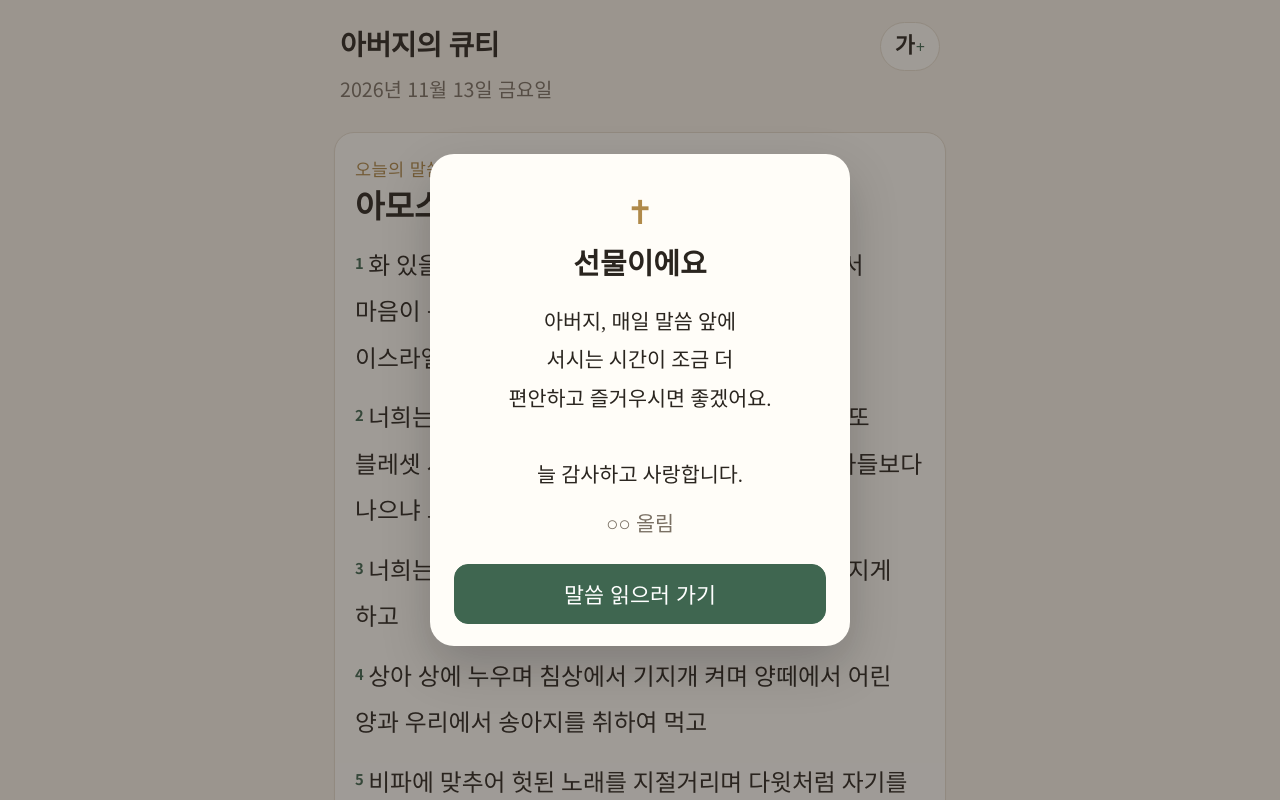
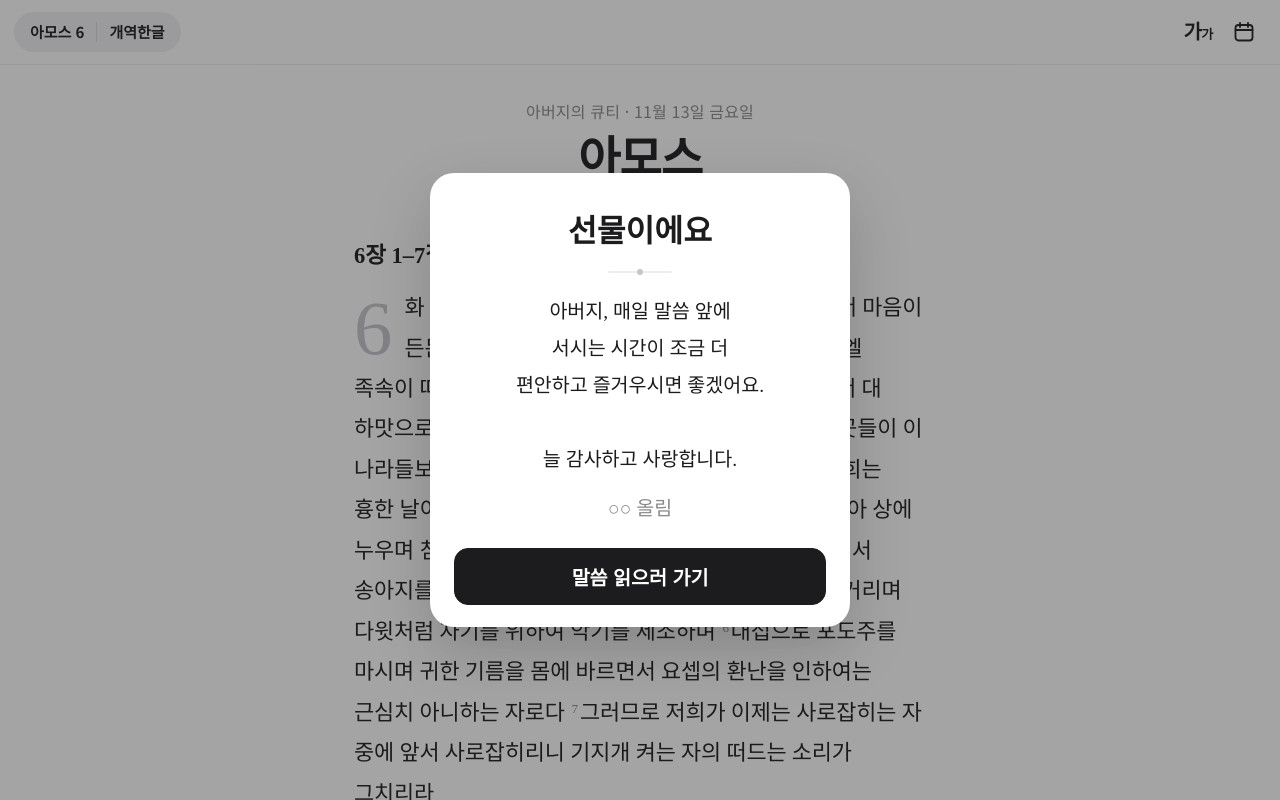
Before and after one commit to soak929/Qt, a plain HTML site: page index.html in a window 1280 px wide. Shown: the top 800 px of the page. Drawn offline with Linux system fonts and the light colour scheme; a web font is replaced by a local one.

Commit message:
디자인 개편: 읽기 중심 모던 레이아웃, 형광펜
Co-Authored-By: Claude Opus 5.5 <noreply@anthropic.com>
Claude-Session: https://claude.ai/code/session_01Nre8MzYxBsKFgpiQkmwyUf

```diff
--- a/app.js
+++ b/app.js
@@ -53,32 +53,57 @@
   }
 
   // ---------- 본문 표시 ----------
-  async function showPassage(ref, title) {
+  let HL = store.get("qt.hl", {});
+
+  function setHeader(bookName, head, pill) {
+    $("book-title").textContent = bookName;
+    $("ref-title").textContent = head;
+    $("pill-ref").textContent = pill;
+  }
+
+  function verseHead(ref) {
+    if (ref.start_ch === ref.end_ch) {
+      if (ref.end_v >= 999) return `${ref.start_ch}장`;
+      return ref.start_v === ref.end_v ? `${ref.start_ch}장 ${ref.start_v}절` : `${ref.start_ch}장 ${ref.start_v}–${ref.end_v}절`;
+    }
+    return `${ref.start_ch}장 ${ref.start_v}절 – ${ref.end_ch}장 ${ref.end_v}절`;
+  }
+
+  async function showPassage(ref) {
     const box = $("verses");
     box.textContent = "";
-    $("ref-title").textContent = title || ref.label;
     try {
       const book = await getBook(ref.book_no);
+      setHeader(book.name, verseHead(ref), `${book.name} ${ref.start_ch}`);
       for (let ch = ref.start_ch; ch <= ref.end_ch; ch++) {
         const chapter = book.chapters[String(ch)] || {};
         const nums = Object.keys(chapter).map(Number).sort((a, b) => a - b);
         const from = ch === ref.start_ch ? ref.start_v : 1;
         const to = ch === ref.end_ch ? ref.end_v : nums[nums.length - 1];
-        if (ref.start_ch !== ref.end_ch) {
-          const mark = document.createElement("p");
-          mark.className = "ch-mark";
-          mark.textContent = `${ch}장`;
-          box.appendChild(mark);
-        }
-        nums.filter((n) => n >= from && n <= to).forEach((n) => {
-          const p = document.createElement("p");
-          const vn = document.createElement("span");
-          vn.className = "vn";
-          vn.textContent = n;
-          p.appendChild(vn);
-          p.appendChild(document.createTextNode(chapter[String(n)]));
-          box.appendChild(p);
+        const para = document.createElement("p");
+        const cap = document.createElement("span");
+        cap.className = "dropcap";
+        cap.textContent = ch;
+        para.appendChild(cap);
+        nums.filter((n) => n >= from && n <= to).forEach((n, i) => {
+          const key = `${book.no}-${ch}-${n}`;
+          const span = document.createElement("span");
+          span.className = "v" + (HL[key] ? " hl" : "");
+          if (!(i === 0 && n === 1)) {
+            const vn = document.createElement("sup");
+            vn.className = "vn";
+            vn.textContent = n;
+            span.appendChild(vn);
+          }
+          span.appendChild(document.createTextNode(chapter[String(n)] + " "));
+          span.onclick = () => {
+            if (HL[key]) delete HL[key]; else HL[key] = true;
+            span.classList.toggle("hl", !!HL[key]);
+            store.set("qt.hl", HL);
+          };
+          para.appendChild(span);
         });
+        box.appendChild(para);
       }
     } catch (e) {
       box.textContent = "본문을 불러오지 못했어요. 인터넷 연결을 확인하고 다시 열어 주세요.";
@@ -117,7 +142,7 @@
     $("pick-go").onclick = () => {
       const b = BOOKS.find((x) => x.no === +bookSel.value);
       const ch = +chSel.value;
-      showPassage({ book_no: b.no, start_ch: ch, start_v: 1, end_ch: ch, end_v: 999 }, `${b.name} ${ch}장`);
+      showPassage({ book_no: b.no, start_ch: ch, start_v: 1, end_ch: ch, end_v: 999 });
     };
     $("picker").hidden = false;
   }
@@ -222,6 +247,7 @@
       btn.textContent = "이 날 본문 다시 읽기";
       btn.onclick = () => {
         showNotice(`${prettyDate(key)} 본문이에요.`);
+        $("today-date").textContent = prettyDate(key);
         showPassage(ref);
         $("duranno-link").href = DURANNO(key);
         window.scrollTo({ top: 0, behavior: "smooth" });
@@ -242,7 +268,6 @@
     let idx = store.get("qt.scale", 1);
     const apply = () => {
       document.documentElement.style.setProperty("--scale", SCALES[idx]);
-      $("font-btn").querySelector("span").textContent = "+".repeat(idx) || "+";
     };
     apply();
     $("font-btn").onclick = () => { idx = (idx + 1) % SCALES.length; store.set("qt.scale", idx); apply(); };
@@ -261,8 +286,9 @@
 
   // ---------- 시작 ----------
   async function init() {
-    if (CFG.title) { $("site-title").textContent = CFG.title; document.title = CFG.title; }
-    $("today-date").textContent = prettyDate(TODAY);
+    if (CFG.title) document.title = CFG.title;
+    $("today-date").textContent = `${CFG.title ? CFG.title + " · " : ""}${prettyDate(TODAY).replace(/^\d+년 /, "")}`;
+    $("cal-jump").onclick = () => $("cal-section").scrollIntoView({ behavior: "smooth" });
     $("duranno-link").href = DURANNO(TODAY);
     setupFont();
     setupGift();
@@ -279,7 +305,7 @@
       HISTORY = history || {};
       if (today && today.date && !HISTORY[today.date]) HISTORY[today.date] = today;
     } catch (e) {
-      $("ref-title").textContent = "잠시 연결이 어려워요";
+      setHeader("잠시만요", "", "연결 확인");
       showNotice("인터넷 연결을 확인하고 다시 열어 주세요.");
       return;
     }
@@ -289,7 +315,7 @@
     if (ref) {
       showPassage(ref);
     } else {
-      $("ref-title").textContent = "오늘 본문 준비 중";
+      setHeader("오늘의 말씀", "본문 준비 중", "오늘 본문");
       showNotice(
         !navigator.onLine
           ? "지금 인터넷에 연결되어 있지 않아 오늘 본문을 가져오지 못했어요. 연결되면 다시 열어 주세요. 그동안 아래에서 본문을 직접 고르실 수 있어요."
--- a/index.html
+++ b/index.html
@@ -4,58 +4,70 @@
   <meta charset="utf-8">
   <meta name="viewport" content="width=device-width, initial-scale=1, viewport-fit=cover">
   <title>오늘의 큐티</title>
-  <meta name="theme-color" content="#F7F2E9">
+  <meta name="theme-color" content="#FFFFFF">
   <link rel="manifest" href="manifest.webmanifest">
   <link rel="icon" href="icons/icon-192.png">
   <link rel="apple-touch-icon" href="icons/apple-touch-icon.png">
   <meta name="apple-mobile-web-app-capable" content="yes">
+  <meta name="apple-mobile-web-app-status-bar-style" content="default">
   <meta name="apple-mobile-web-app-title" content="오늘의 큐티">
   <link rel="preconnect" href="https://fonts.googleapis.com">
   <link rel="preconnect" href="https://fonts.gstatic.com" crossorigin>
-  <link href="https://fonts.googleapis.com/css2?family=Gowun+Batang:wght@400;700&family=Noto+Sans+KR:wght@400;500;700&display=swap" rel="stylesheet">
+  <link href="https://fonts.googleapis.com/css2?family=Noto+Serif+KR:wght@400;600;700&family=Noto+Sans+KR:wght@400;500;700&display=swap" rel="stylesheet">
   <link rel="stylesheet" href="style.css">
 </head>
 <body>
-  <header class="top">
-    <div class="top-row">
-      <h1 id="site-title">오늘의 큐티</h1>
-      <button id="font-btn" class="chip" aria-label="글씨 크기 바꾸기">가<span>+</span></button>
+  <!-- 상단 바 -->
+  <header class="bar">
+    <div class="pill" role="group" aria-label="오늘 본문">
+      <span id="pill-ref">불러오는 중</span>
+      <span class="pill-sep"></span>
+      <span>개역한글</span>
     </div>
-    <p id="today-date" class="date"></p>
+    <div class="bar-icons">
+      <button id="font-btn" class="icon-btn" aria-label="글씨 크기 바꾸기"><span class="aa">가<small>가</small></span></button>
+      <button id="cal-jump" class="icon-btn" aria-label="묵상 달력 보기">
+        <svg width="24" height="24" viewBox="0 0 24 24" fill="none" stroke="currentColor" stroke-width="1.8" stroke-linecap="round"><rect x="3.5" y="5" width="17" height="15.5" rx="3"/><path d="M3.5 10h17M8 3v4M16 3v4"/></svg>
+      </button>
+    </div>
   </header>
 
   <main>
     <!-- 오늘의 말씀 -->
-    <section class="card word" aria-labelledby="ref-title">
-      <p class="eyebrow">오늘의 말씀 · 개역한글</p>
-      <h2 id="ref-title" class="ref">불러오는 중…</h2>
+    <article class="reader" aria-labelledby="book-title">
+      <p id="today-date" class="kicker"></p>
+      <h1 id="book-title" class="book">&nbsp;</h1>
+      <div class="ornament" aria-hidden="true"><span></span></div>
+      <h2 id="ref-title" class="passage-head"></h2>
+
       <div id="notice" class="notice" hidden></div>
       <div id="picker" class="picker" hidden>
-        <p>본문을 직접 골라 읽으실 수 있어요.</p>
         <div class="picker-row">
           <select id="pick-book" aria-label="성경"></select>
           <select id="pick-chapter" aria-label="장"></select>
-          <button id="pick-go" class="btn">읽기</button>
+          <button id="pick-go" class="btn dark">읽기</button>
         </div>
       </div>
+
       <div id="verses" class="verses"></div>
-      <a id="duranno-link" class="link-out" target="_blank" rel="noopener">생명의삶에서 해설 보기 →</a>
-    </section>
+      <p class="tip">구절을 누르면 형광펜으로 표시돼요</p>
+      <a id="duranno-link" class="link-out" target="_blank" rel="noopener">생명의삶에서 해설 보기<span aria-hidden="true">↗</span></a>
+    </article>
 
     <!-- 한 줄 기록 -->
-    <section class="card note" aria-labelledby="note-title">
-      <h2 id="note-title" class="section-title">오늘의 한 줄</h2>
+    <section class="block" aria-labelledby="note-title">
+      <h2 id="note-title" class="block-title">오늘의 한 줄</h2>
       <p class="hint">마음에 남은 말씀이나 기도를 한 줄로 남겨 보세요.</p>
       <textarea id="note-input" rows="3" maxlength="300" placeholder="예) 편안함보다 이웃의 아픔을 먼저 보게 하소서"></textarea>
-      <button id="done-btn" class="btn primary wide">오늘 묵상 완료</button>
+      <button id="done-btn" class="btn dark wide">오늘 묵상 완료</button>
       <p id="saved-msg" class="saved" hidden></p>
     </section>
 
     <!-- 달력 -->
-    <section class="card cal" aria-labelledby="cal-title">
+    <section class="block" id="cal-section" aria-labelledby="cal-title">
       <div class="cal-head">
         <button id="cal-prev" class="icon-btn" aria-label="이전 달">‹</button>
-        <h2 id="cal-title" class="section-title"></h2>
+        <h2 id="cal-title" class="block-title"></h2>
         <button id="cal-next" class="icon-btn" aria-label="다음 달">›</button>
       </div>
       <p id="cal-count" class="hint center"></p>
@@ -74,11 +86,11 @@
   <!-- 선물 메시지 -->
   <div id="gift" class="gift" hidden role="dialog" aria-modal="true" aria-labelledby="gift-title">
     <div class="gift-card">
-      <p class="gift-mark">✝</p>
       <h2 id="gift-title">선물이에요</h2>
+      <div class="ornament" aria-hidden="true"><span></span></div>
       <p id="gift-msg" class="gift-msg"></p>
       <p id="gift-from" class="gift-from"></p>
-      <button id="gift-close" class="btn primary wide">말씀 읽으러 가기</button>
+      <button id="gift-close" class="btn dark wide">말씀 읽으러 가기</button>
     </div>
   </div>
 
--- a/style.css
+++ b/style.css
@@ -1,153 +1,211 @@
 :root {
-  --bg: #F7F2E9;
-  --card: #FFFDF8;
-  --ink: #2A251F;
-  --muted: #7A7064;
-  --line: #E7DECF;
-  --accent: #3F6650;      /* 깊은 올리브 그린 */
-  --accent-soft: #E3ECE4;
-  --gold: #B08A4A;
-  --scale: 1;             /* 글씨 크기 배율 (JS에서 바꿈) */
-  --serif: "Gowun Batang", "Nanum Myeongjo", "AppleMyungjo", serif;
+  --bg: #FFFFFF;
+  --ink: #1C1C1E;
+  --muted: #8A8A8E;
+  --faint: #C7C7CC;
+  --line: #EDEDF0;
+  --pill: #EFEFF2;
+  --hl: #FFF6B8;          /* 형광펜 */
+  --accent: #1C1C1E;
+  --scale: 1;
+  --serif: "Noto Serif KR", "AppleMyungjo", "Nanum Myeongjo", serif;
   --sans: "Noto Sans KR", -apple-system, "Apple SD Gothic Neo", sans-serif;
 }
 
 * { box-sizing: border-box; }
 html { -webkit-text-size-adjust: 100%; }
 body {
-  word-break: keep-all;
   margin: 0;
   background: var(--bg);
   color: var(--ink);
   font-family: var(--sans);
-  font-size: calc(18px * var(--scale));
+  font-size: calc(17px * var(--scale));
   line-height: 1.6;
-  padding: env(safe-area-inset-top) 0 env(safe-area-inset-bottom);
+  word-break: keep-all;
+  -webkit-font-smoothing: antialiased;
 }
 
-.top { max-width: 640px; margin: 0 auto; padding: 22px 20px 6px; }
-.top-row { display: flex; align-items: center; justify-content: space-between; gap: 12px; }
-.top h1 { font-family: var(--serif); font-size: 1.35em; margin: 0; letter-spacing: -0.01em; }
-.date { margin: 2px 0 0; color: var(--muted); font-size: 0.95em; }
+/* ---------- 상단 바 ---------- */
+.bar {
+  position: sticky;
+  top: 0;
+  z-index: 5;
+  display: flex;
+  align-items: center;
+  justify-content: space-between;
+  padding: calc(env(safe-area-inset-top) + 10px) 14px 10px;
+  background: rgba(255, 255, 255, 0.92);
+  -webkit-backdrop-filter: blur(12px);
+  backdrop-filter: blur(12px);
+  border-bottom: 1px solid var(--line);
+  font-size: 17px;            /* 바는 글씨 크기 조절과 무관하게 고정 */
+}
+.pill {
+  display: inline-flex;
+  align-items: center;
+  background: var(--pill);
+  border-radius: 999px;
+  height: 40px;
+  padding: 0 16px;
+  font-weight: 700;
+  font-size: 15px;
+  gap: 12px;
+}
+.pill-sep { width: 1px; height: 20px; background: #D6D6DB; }
+.bar-icons { display: flex; gap: 2px; }
 
-main { max-width: 640px; margin: 0 auto; padding: 8px 14px 40px; }
+.icon-btn {
+  font: inherit;
+  border: none;
+  background: transparent;
+  color: var(--ink);
+  width: 44px;
+  height: 44px;
+  border-radius: 50%;
+  display: inline-flex;
+  align-items: center;
+  justify-content: center;
+  cursor: pointer;
+  padding: 0;
+}
+.icon-btn:active { background: var(--pill); }
+.aa { font-family: var(--serif); font-weight: 700; font-size: 20px; letter-spacing: -0.04em; }
+.aa small { font-size: 13px; }
 
-.card {
-  background: var(--card);
-  border: 1px solid var(--line);
-  border-radius: 20px;
-  padding: 22px 20px;
-  margin: 14px 0;
-  box-shadow: 0 1px 2px rgba(60, 45, 20, 0.04);
+main { max-width: 620px; margin: 0 auto; padding: 0 24px 48px; }
+
+/* ---------- 읽기 영역 ---------- */
+.reader { padding-top: 34px; }
+.kicker { text-align: center; color: var(--muted); font-size: 0.82em; margin: 0 0 6px; letter-spacing: 0.01em; }
+.book {
+  font-family: var(--serif);
+  font-weight: 700;
+  font-size: 2.35em;
+  text-align: center;
+  margin: 0;
+  letter-spacing: -0.02em;
+  line-height: 1.25;
+}
+.ornament { display: flex; justify-content: center; margin: 18px 0 30px; }
+.ornament span {
+  position: relative;
+  width: 64px;
+  height: 2px;
+  background: var(--line);
+  border-radius: 2px;
+}
+.ornament span::after {
+  content: "";
+  position: absolute;
+  left: 50%;
+  top: 50%;
+  width: 6px;
+  height: 6px;
+  background: var(--faint);
+  border-radius: 50%;
+  transform: translate(-50%, -50%);
+}
+.passage-head {
+  font-family: var(--serif);
+  font-weight: 700;
+  font-size: 1.15em;
+  margin: 0 0 14px;
 }
 
-.eyebrow { margin: 0 0 4px; color: var(--gold); font-size: 0.85em; font-weight: 500; letter-spacing: 0.02em; }
-.ref { font-family: var(--serif); font-size: 1.55em; line-height: 1.3; margin: 0 0 14px; }
-.section-title { font-family: var(--serif); font-size: 1.2em; margin: 0; }
-.hint { color: var(--muted); font-size: 0.9em; margin: 4px 0 12px; }
-.center { text-align: center; }
-
-/* 본문 */
-.verses { font-family: var(--serif); font-size: 1.15em; line-height: 1.95; word-break: keep-all; }
-.verses p { margin: 0 0 0.55em; }
+.verses {
+  font-family: var(--serif);
+  font-size: 1.12em;
+  line-height: 1.85;
+  letter-spacing: -0.005em;
+}
+.verses p { margin: 0 0 1.1em; }
+.dropcap {
+  float: left;
+  font-family: var(--serif);
+  font-size: 3.5em;
+  line-height: 0.95;
+  color: var(--faint);
+  font-weight: 400;
+  margin: 0.06em 0.16em 0 0;
+}
+.v { border-radius: 3px; cursor: pointer; -webkit-tap-highlight-color: transparent; transition: background 0.15s; }
+.v.hl { background: var(--hl); box-decoration-break: clone; -webkit-box-decoration-break: clone; }
 .vn {
-  font-family: var(--sans);
-  font-size: 0.62em;
-  font-weight: 700;
-  color: var(--accent);
-  vertical-align: 0.35em;
-  margin-right: 0.3em;
+  font-family: var(--serif);
+  font-size: 0.6em;
+  color: var(--muted);
+  vertical-align: 0.55em;
+  line-height: 0;
+  margin: 0 0.15em 0 0.1em;
 }
-.ch-mark { font-family: var(--sans); color: var(--muted); font-size: 0.8em; margin: 1em 0 0.4em; }
+.tip { color: var(--faint); font-size: 0.78em; margin: 6px 0 0; }
 
 .link-out {
-  display: inline-block;
-  margin-top: 14px;
-  color: var(--accent);
+  display: flex;
+  align-items: center;
+  justify-content: center;
+  gap: 6px;
+  margin: 26px 0 0;
+  min-height: 52px;
+  border: 1px solid var(--line);
+  border-radius: 14px;
+  color: var(--ink);
   font-weight: 500;
   text-decoration: none;
-  padding: 10px 0;
+  font-size: 0.95em;
 }
 
 .notice {
-  background: #FBF3E2;
-  border: 1px solid #EFDDB7;
+  background: #F7F7F9;
   border-radius: 14px;
   padding: 14px 16px;
-  margin-bottom: 14px;
-  font-size: 0.95em;
+  margin: 0 0 16px;
+  font-size: 0.92em;
+  color: #48484A;
 }
 
-/* 버튼 */
-.btn {
-  font: inherit;
-  font-weight: 500;
-  border: 1px solid var(--line);
-  background: var(--card);
-  color: var(--ink);
-  border-radius: 14px;
-  padding: 12px 18px;
-  min-height: 52px;
-  cursor: pointer;
-}
-.btn.primary { background: var(--accent); border-color: var(--accent); color: #fff; }
-.btn.primary:active { filter: brightness(0.92); }
-.btn.wide { width: 100%; font-size: 1.05em; }
-.btn.done { background: var(--accent-soft); color: var(--accent); border-color: var(--accent-soft); }
+/* ---------- 아래 블록 ---------- */
+.block { border-top: 1px solid var(--line); margin-top: 40px; padding-top: 30px; }
+.block-title { font-family: var(--serif); font-weight: 700; font-size: 1.25em; margin: 0; }
+.hint { color: var(--muted); font-size: 0.88em; margin: 4px 0 14px; }
+.center { text-align: center; }
 
-.chip {
-  font: inherit;
-  font-family: var(--serif);
-  font-weight: 700;
-  font-size: 1.05em;
-  border: 1px solid var(--line);
-  background: var(--card);
-  color: var(--ink);
-  border-radius: 999px;
-  min-width: 56px;
-  min-height: 48px;
-  padding: 6px 14px;
-  cursor: pointer;
-}
-.chip span { font-size: 0.75em; color: var(--accent); margin-left: 1px; }
-
-.icon-btn {
-  font: inherit;
-  font-size: 1.6em;
-  line-height: 1;
-  border: none;
-  background: transparent;
-  color: var(--ink);
-  width: 48px;
-  height: 48px;
-  border-radius: 50%;
-  cursor: pointer;
-}
-.icon-btn:active { background: var(--accent-soft); }
-
-.text-btn { font: inherit; border: none; background: none; color: var(--accent); padding: 10px; cursor: pointer; }
-
-/* 기록 */
 textarea {
   width: 100%;
   font: inherit;
   font-family: var(--serif);
   font-size: 1.05em;
-  line-height: 1.6;
+  line-height: 1.7;
   color: var(--ink);
-  background: #FFFFFF;
-  border: 1px solid var(--line);
+  background: #F7F7F9;
+  border: 1px solid transparent;
   border-radius: 14px;
-  padding: 14px;
+  padding: 14px 16px;
   resize: none;
   margin-bottom: 12px;
 }
-textarea:focus { outline: 2px solid var(--accent); outline-offset: 1px; }
-.saved { color: var(--accent); font-size: 0.92em; margin: 10px 0 0; text-align: center; }
+textarea:focus { outline: none; border-color: var(--ink); background: #fff; }
 
-/* 본문 직접 고르기 */
-.picker p { margin: 0 0 8px; color: var(--muted); font-size: 0.92em; }
-.picker-row { display: flex; gap: 8px; margin-bottom: 16px; }
+.btn {
+  font: inherit;
+  font-weight: 700;
+  border: 1px solid var(--line);
+  background: #fff;
+  color: var(--ink);
+  border-radius: 14px;
+  padding: 12px 18px;
+  min-height: 54px;
+  cursor: pointer;
+}
+.btn.dark { background: var(--ink); border-color: var(--ink); color: #fff; }
+.btn.dark:active { opacity: 0.85; }
+.btn.wide { width: 100%; font-size: 1em; }
+.btn.done { background: #F2F2F5; border-color: #F2F2F5; color: var(--ink); }
+.saved { color: #48484A; font-size: 0.9em; margin: 12px 0 0; text-align: center; }
+.text-btn { font: inherit; border: none; background: none; color: var(--muted); padding: 10px; cursor: pointer; text-decoration: underline; text-underline-offset: 3px; }
+
+/* 직접 고르기 */
+.picker-row { display: flex; gap: 8px; margin-bottom: 22px; }
 .picker select {
   font: inherit;
   min-height: 52px;
@@ -159,13 +217,13 @@ textarea:focus { outline: 2px solid var(--accent); outline-offset: 1px; }
   flex: 1;
   min-width: 0;
 }
-.picker select#pick-chapter { flex: 0 0 5.2em; }
+.picker select#pick-chapter { flex: 0 0 5.4em; }
 
 /* 달력 */
 .cal-head { display: flex; align-items: center; justify-content: space-between; }
+.cal-head .icon-btn { font-size: 1.7em; }
 .cal-grid { display: grid; grid-template-columns: repeat(7, 1fr); gap: 4px; text-align: center; }
-#cal-weekdays div { color: var(--muted); font-size: 0.8em; padding: 4px 0; }
-#cal-weekdays div:first-child { color: #B5563E; }
+#cal-weekdays div { color: var(--muted); font-size: 0.78em; padding: 4px 0 6px; }
 .day {
   font: inherit;
   font-size: 0.95em;
@@ -174,53 +232,47 @@ textarea:focus { outline: 2px solid var(--accent); outline-offset: 1px; }
   border-radius: 50%;
   background: transparent;
   color: var(--ink);
-  position: relative;
   cursor: pointer;
   padding: 0;
 }
 .day.empty { visibility: hidden; }
-.day.today { box-shadow: inset 0 0 0 2px var(--gold); font-weight: 700; }
-.day.done { background: var(--accent); color: #fff; font-weight: 700; }
-.day.selected { outline: 2px solid var(--ink); outline-offset: 1px; }
-.day:disabled { color: #CFC6B8; cursor: default; }
+.day.today { box-shadow: inset 0 0 0 1.5px var(--ink); font-weight: 700; }
+.day.done { background: var(--ink); color: #fff; font-weight: 700; }
+.day.selected { box-shadow: 0 0 0 3px var(--hl); }
+.day:disabled { color: var(--faint); cursor: default; }
 
-.day-detail {
-  margin-top: 14px;
-  border-top: 1px solid var(--line);
-  padding-top: 14px;
-  font-size: 0.95em;
-}
-.day-detail .dd-date { color: var(--muted); font-size: 0.88em; margin: 0; }
+.day-detail { margin-top: 16px; background: #F7F7F9; border-radius: 14px; padding: 16px; font-size: 0.95em; }
+.day-detail .dd-date { color: var(--muted); font-size: 0.85em; margin: 0; }
 .day-detail .dd-ref { font-family: var(--serif); font-weight: 700; margin: 2px 0 6px; }
 .day-detail .dd-note { font-family: var(--serif); margin: 0; white-space: pre-wrap; }
 
-.foot { text-align: center; color: var(--muted); font-size: 0.78em; margin-top: 24px; line-height: 1.7; }
-.foot p { margin: 8px 0 0; }
+.foot { text-align: center; color: var(--faint); font-size: 0.75em; margin-top: 48px; line-height: 1.7; }
+.foot p { margin: 6px 0 0; }
 
 /* 선물 메시지 */
 .gift {
   position: fixed;
   inset: 0;
-  background: rgba(42, 37, 31, 0.45);
+  background: rgba(28, 28, 30, 0.4);
   display: flex;
   align-items: center;
   justify-content: center;
-  padding: 20px;
+  padding: 22px;
   z-index: 10;
-  animation: fade 0.4s ease;
+  animation: fade 0.35s ease;
 }
 .gift[hidden] { display: none; }
 .gift-card {
-  background: var(--card);
+  background: #fff;
   border-radius: 24px;
-  padding: 30px 24px 22px;
+  padding: 34px 24px 22px;
   max-width: 420px;
   width: 100%;
   text-align: center;
-  box-shadow: 0 20px 50px rgba(0, 0, 0, 0.2);
+  box-shadow: 0 24px 60px rgba(0, 0, 0, 0.18);
 }
-.gift-mark { color: var(--gold); font-size: 1.6em; margin: 0; }
-.gift-card h2 { font-family: var(--serif); font-size: 1.4em; margin: 4px 0 16px; }
-.gift-msg { font-family: var(--serif); white-space: pre-wrap; line-height: 1.85; margin: 0 0 14px; }
-.gift-from { color: var(--muted); margin: 0 0 22px; font-family: var(--serif); }
+.gift-card h2 { font-family: var(--serif); font-size: 1.6em; margin: 0; }
+.gift-card .ornament { margin: 14px 0 20px; }
+.gift-msg { font-family: var(--serif); white-space: pre-wrap; line-height: 1.9; margin: 0 0 14px; }
+.gift-from { color: var(--muted); margin: 0 0 24px; font-family: var(--serif); }
 @keyframes fade { from { opacity: 0; } to { opacity: 1; } }
--- a/sw.js
+++ b/sw.js
@@ -1,5 +1,5 @@
 // 오프라인 지원: 한 번 열어 본 화면과 본문은 인터넷이 없어도 열리게 한다.
-const VERSION = "v1";
+const VERSION = "v2";
 const SHELL = `qt-shell-${VERSION}`;
 const DATA = "qt-data";      // 오늘 장절 (자주 바뀜)
 const BIBLE = "qt-bible";    // 성경 본문 (바뀌지 않음)
```
Also changed, not shown: icons/apple-touch-icon.png, icons/icon-192.png, icons/icon-512.png, manifest.webmanifest.
